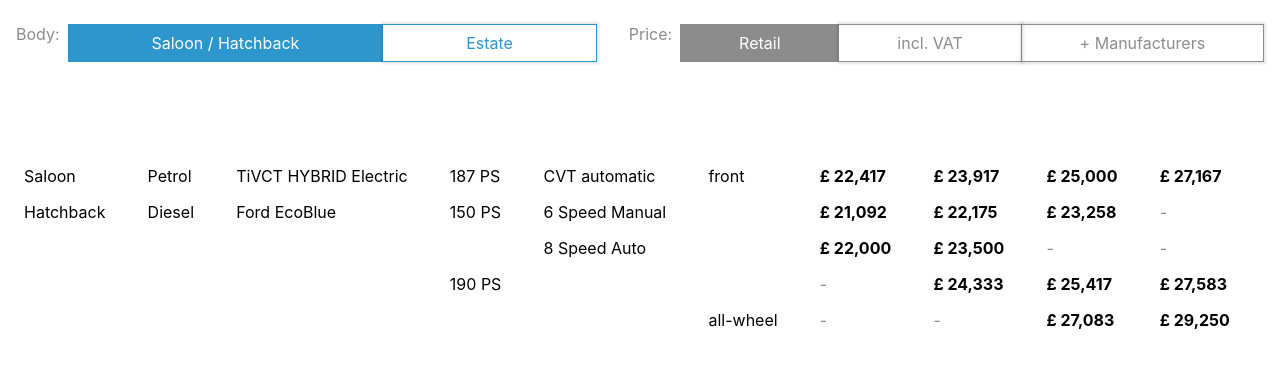
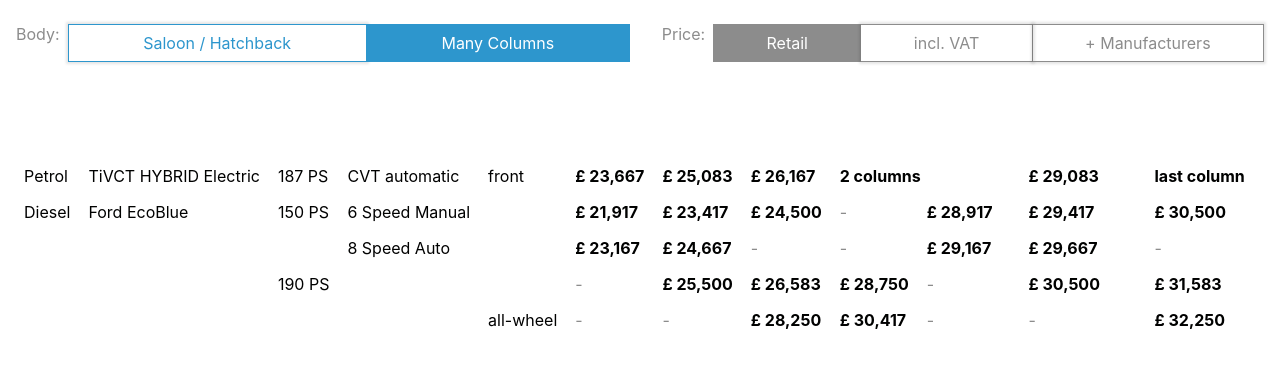
Before and after one commit to v-khakimov/table-adaptive-article, a Vue app: page / in a window 1280 px wide. Shown: the top 368 px of the page. Built offline with nearby package versions, Linux system fonts and the light colour scheme.

Commit message:
Many Columns

```diff
--- a/src/components/CommonTableAdaptive/computed-cols-number.js
+++ b/src/components/CommonTableAdaptive/computed-cols-number.js
@@ -1,14 +1,19 @@
-import { computed, ref } from 'vue';
+import { computed } from 'vue';
+import {
+  getPropsCellsFirstRowLength,
+  getPropsTitlesFirstRowLength,
+} from './computed-first-row-length';
+import { getRowsSplitter } from './computed-rows-splitter';
+import { isTableWide } from './computed-table-wide';
 
-const refColsNumber = ref(0);
-const getColsNumber = computed(() => refColsNumber.value);
+const getColsNumber = computed(() => {
+  let colsNumber = getPropsCellsFirstRowLength.value;
+  if (isTableWide.value) {
+    colsNumber += getPropsTitlesFirstRowLength.value;
+  } else if (getRowsSplitter.value > 1) {
+    colsNumber = Math.ceil(colsNumber / getRowsSplitter.value);
+  }
+  return colsNumber;
+});
 
-const countCollsNum = (row) =>
-  row.reduce((sum, { cols }) => sum + (cols || 1), 0);
-
-const setColsNumber = ([titlesFirstRow, cellsFirstRow, isTableWide]) => {
-  refColsNumber.value = countCollsNum(cellsFirstRow);
-  if (isTableWide) refColsNumber.value += countCollsNum(titlesFirstRow);
-};
-
-export { getColsNumber, setColsNumber };
+export { getColsNumber };
--- /dev/null
+++ b/src/components/CommonTableAdaptive/computed-first-row-length.js
@@ -0,0 +1,27 @@
+import { computed, ref } from 'vue';
+
+const countCollsNum = (row) =>
+  row.reduce((sum, { cols }) => sum + (cols || 1), 0);
+
+const refPropsTitlesFirstRowLength = ref(0);
+const getPropsTitlesFirstRowLength = computed(
+  () => refPropsTitlesFirstRowLength.value
+);
+const setPropsTitlesFirstRowLength = (row0) => {
+  refPropsTitlesFirstRowLength.value = countCollsNum(row0);
+};
+
+const refPropsCellsFirstRowLength = ref(0);
+const getPropsCellsFirstRowLength = computed(
+  () => refPropsCellsFirstRowLength.value
+);
+const setPropsCellsFirstRowLength = (row0) => {
+  refPropsCellsFirstRowLength.value = countCollsNum(row0);
+};
+
+export {
+  getPropsTitlesFirstRowLength,
+  setPropsTitlesFirstRowLength,
+  getPropsCellsFirstRowLength,
+  setPropsCellsFirstRowLength,
+};
--- /dev/null
+++ b/src/components/CommonTableAdaptive/computed-rows-splitter.js
@@ -0,0 +1,11 @@
+import { computed, ref } from 'vue';
+
+const refRowsSplitter = ref(1);
+
+const getRowsSplitter = computed(() => refRowsSplitter.value);
+
+const setRowsSplitter = (num) => {
+  refRowsSplitter.value = num;
+};
+
+export { getRowsSplitter, setRowsSplitter };
--- a/src/components/CommonTableAdaptive/seek-head-cols.js
+++ b/src/components/CommonTableAdaptive/seek-head-cols.js
@@ -1,7 +1,18 @@
 import { addRowsToHead } from './add-head-rows';
+import { getColsNumber } from './computed-cols-number';
+import { getRowsSplitter } from './computed-rows-splitter';
 import { isTableWide } from './computed-table-wide';
+import { splitRows } from './split-rows';
 import { transformCellsToObject } from './transform-cells-to-object';
 import { transformRowsToCells } from './transform-rows-to-cells';
+
+const transformRowsThroughOne = (rows) => {
+  const rowsNew = [];
+  for (let i = 0; i < rows.length / 2; i += 1) {
+    rowsNew.push(rows[i], rows[rows.length / 2 + i]);
+  }
+  return rowsNew;
+};
 
 const seekHeadCols = (propsHeadCols, propsHeadTitles) => {
   let rows;
@@ -13,6 +24,15 @@ const seekHeadCols = (propsHeadCols, propsHeadTitles) => {
     propsHeadTitles.length > propsHeadCols.length
   ) {
     rows = addRowsToHead(rows, propsHeadTitles.length - propsHeadCols.length);
+  } else if (rows && !isTableWide.value && getRowsSplitter.value > 1) {
+    let firstRowAllCols;
+    if (rows.length > 1 && rows[0].length === 1) {
+      firstRowAllCols = rows.shift();
+      firstRowAllCols[0].cols = getColsNumber.value;
+    }
+    rows = splitRows(rows);
+    if (rows.length > 1) rows = transformRowsThroughOne(rows);
+    if (firstRowAllCols) rows.unshift(firstRowAllCols);
   }
   let cells = [];
   if (rows) {
--- a/src/components/CommonTableAdaptive/seek-table-cells.js
+++ b/src/components/CommonTableAdaptive/seek-table-cells.js
@@ -1,6 +1,8 @@
 import { checkColFirst } from './check-col-first';
 import { getColsNumber } from './computed-cols-number';
+import { getRowsSplitter } from './computed-rows-splitter';
 import { isTableWide } from './computed-table-wide';
+import { splitRows } from './split-rows';
 import { transformCellsToObject } from './transform-cells-to-object';
 
 const checkRowLast = ({ rows }, iRow, rowsLength) =>
@@ -71,10 +73,15 @@ const seekTableCells = (propsTitlesExt, propsCellsExt) => {
   if (!isTableWide.value) {
     propsTitles = transformCellsWithoutRows(propsTitles);
     propsCells = transformCellsWithoutRows(propsCells);
+    if (getRowsSplitter.value > 1) {
+      propsCells = splitRows(propsCells);
+    }
   }
   const cells = [];
   propsCells.forEach((row, iRow) => {
-    cells.push(...addTitleCells(propsTitles, iRow));
+    if (iRow % getRowsSplitter.value === 0) {
+      cells.push(...addTitleCells(propsTitles, iRow / getRowsSplitter.value));
+    }
     cells.push(...addOtherCells(row, iRow, propsCells.length));
   });
   return cells;
--- /dev/null
+++ b/src/components/CommonTableAdaptive/split-rows.js
@@ -0,0 +1,48 @@
+import { getColsNumber } from './computed-cols-number';
+
+const splitRows = (rowsOld) => {
+  const rowsNew = [];
+  let countCol;
+  rowsOld.forEach((row) => {
+    countCol = 0;
+    row.forEach((cellExt, iCol) => {
+      if (countCol === 0) {
+        rowsNew.push([]);
+      }
+      const cell = { ...cellExt };
+      let { cols } = cell;
+
+      while (cols && cols + countCol > getColsNumber.value) {
+        const colsDouble = getColsNumber.value - countCol;
+        const cellDouble = { ...cell };
+        if (cellDouble.cols === 1) delete cellDouble.cols;
+        else cellDouble.cols = colsDouble;
+        rowsNew[rowsNew.length - 1].push(cellDouble);
+        rowsNew.push([]);
+        cols -= colsDouble;
+        if (cols === 1) {
+          cols = undefined;
+          delete cell.cols;
+        } else {
+          cell.cols = cols;
+        }
+        countCol = 0;
+      }
+
+      if (iCol === row.length - 1) {
+        let colsRest = getColsNumber.value - countCol - (cols ? cols : 1);
+        if (colsRest) {
+          if (cols) cell.cols += colsRest;
+          else cell.cols = colsRest + 1;
+        }
+      }
+
+      rowsNew[rowsNew.length - 1].push(cell);
+      countCol += cols ? cols : 1;
+      if (countCol === getColsNumber.value) countCol = 0;
+    });
+  });
+  return rowsNew;
+};
+
+export { splitRows };
--- a/src/store-constant/table-data.js
+++ b/src/store-constant/table-data.js
@@ -1,12 +1,66 @@
-const headCols = [
-  [{ text: 'Version', cols: 4 }],
-  ['Zetec', 'Titanium', 'ST-Line', 'Vignale'],
-];
+const headCols = {
+  'Saloon / Hatchback': [
+    [{ text: 'Version', cols: 4 }],
+    ['Zetec', 'Titanium', 'ST-Line', 'Vignale'],
+  ],
+  'Many Columns': [
+    [
+      [{ text: 'Version', cols: 7 }],
+      [
+        'Zetec',
+        'Titanium',
+        'ST-Line',
+        'Vignale',
+        'Zetec New',
+        'Titanium New',
+        'ST-Line New',
+      ],
+    ],
+    [
+      [
+        { text: 'Version Old', cols: 4 },
+        { text: 'Version New', cols: 3 },
+      ],
+      [
+        'Zetec',
+        'Titanium',
+        'ST-Line',
+        'Vignale',
+        'Zetec',
+        'Titanium',
+        'ST-Line',
+      ],
+    ],
+    [
+      [
+        { text: ' Old', cols: 4 },
+        { text: 'Now', cols: 3 },
+        { text: 'New', cols: 4 },
+        { text: 'Future', cols: 2 },
+      ],
+      [
+        'Zetec',
+        'Titanium',
+        'ST-Line',
+        'Vignale',
+        'Zetec',
+        'Titanium',
+        'ST-Line',
+        'Zetec',
+        'Titanium',
+        'ST-Line',
+        'Vignale',
+        'Zetec',
+        'Titanium',
+      ],
+    ],
+  ],
+};
 
 const headTitlesAll = ['Fuel', 'Engine', 'Power', 'Transmission', 'Drive'];
 const headTitles = {
   'Saloon / Hatchback': [['Body', ...headTitlesAll]],
-  Estate: [headTitlesAll],
+  'Many Columns': [headTitlesAll],
 };
 
 const priceTypeNames = {
@@ -44,10 +98,10 @@ const titlesSaloonHatchback = [
 ];
 const titles = {
   'Saloon / Hatchback': titlesSaloonHatchback,
-  Estate: titlesSaloonHatchback.map((row, i) => {
-    const rowEstate = [...row];
-    if (i < 2) rowEstate.shift();
-    return rowEstate;
+  'Many Columns': titlesSaloonHatchback.map((row, i) => {
+    const rowManyColumns = [...row];
+    if (i < 2) rowManyColumns.shift();
+    return rowManyColumns;
   }),
 };
 
@@ -76,27 +130,114 @@ const cells = {
       ['-', '-', '33,165', '35,765'],
     ],
   },
-  Estate: {
+  'Many Columns': {
     retail: [
-      ['23,667', '25,083', '26,167', '28,333'],
-      ['21,917', '23,417', '24,500', '-'],
-      ['23,167', '24,667', '-', '-'],
-      ['-', '25,500', '26,583', '28,750'],
-      ['-', '-', '28,250', '30,417'],
+      [
+        '23,667',
+        '25,083',
+        '26,167',
+        { text: '2 columns', cols: 2 },
+        '29,083',
+        { text: 'last column' },
+      ],
+      ['21,917', '23,417', '24,500', '-', '28,917', '29,417', '30,500'],
+      ['23,167', '24,667', '-', '-', '29,167', '29,667', '-'],
+      ['-', '25,500', '26,583', '28,750', '-', '30,500', '31,583'],
+      ['-', '-', '28,250', '30,417', '-', '-', '32,250'],
     ],
     withVAT: [
-      ['28,400', '30,100', '31,400', '34,000'],
-      ['26,300', '28,100', '29,400', '-'],
-      ['27,800', '29,600', '-', '-'],
-      ['-', '30,600', '31,900', '34,500'],
-      ['-', '-', '33,900', '36,500'],
+      [
+        '28,400',
+        '30,100',
+        { text: '3&nbsp;to&nbsp;[2,1]', cols: 3 },
+        '34,100',
+        { text: 'last column' },
+      ],
+      [
+        '26,300',
+        '28,100',
+        '29,400',
+        { text: '3&nbsp;to&nbsp;[1,2]', cols: 3 },
+        '31,400',
+      ],
+      ['27,800', '29,600', '-', '-', '30,800', '31,600', '-'],
+      ['-', '30,600', '31,900', '34,500', '-', '32,600', '32,900'],
+      ['-', '-', '33,900', '36,500', '-', '-', '34,900'],
     ],
     manufacturers: [
-      ['28,670', '30,410', '31,710', '34,310'],
-      ['26,610', '28,410', '29,710', '-'],
-      ['28,110', '30,265', '-', '-'],
-      ['-', '31,265', '32,565', '35,165'],
-      ['-', '-', '34,565', '37,165'],
+      [
+        '28,400',
+        '30,100',
+        '31,400',
+        { text: '£&nbsp;34,000', cols: 2 },
+        '34,100',
+        '34,400',
+        '28,400',
+        '30,100',
+        '31,400',
+        { text: '£&nbsp;34,000', cols: 2 },
+        '34,100',
+      ],
+      [
+        '26,300',
+        '28,100',
+        '29,400',
+        '-',
+        '30,300',
+        '31,100',
+        '31,400',
+        '26,300',
+        '28,100',
+        '29,400',
+        '-',
+        '30,300',
+        '31,100',
+      ],
+      [
+        '27,800',
+        '29,600',
+        '-',
+        '-',
+        '30,800',
+        '31,600',
+        '-',
+        '27,800',
+        '29,600',
+        '-',
+        '-',
+        '30,800',
+        '31,600',
+      ],
+      [
+        '-',
+        '30,600',
+        '31,900',
+        '34,500',
+        '-',
+        '32,600',
+        '32,900',
+        '-',
+        '30,600',
+        '31,900',
+        '34,500',
+        '-',
+        '32,600',
+      ],
+      [
+        '-',
+        '-',
+        '33,900',
+        '36,500',
+        '-',
+        '-',
+        '34,900',
+        '-',
+        '-',
+        '33,900',
+        '36,500',
+        '-',
+        '-',
+      ],
     ],
   },
 };
--- a/src/store-variables/body-type.js
+++ b/src/store-variables/body-type.js
@@ -4,7 +4,7 @@ import { headTitles } from '../store-constant/table-data';
 
 const buttons = Object.keys(headTitles);
 
-const refBodyTypeIndex = ref(0);
+const refBodyTypeIndex = ref(1);
 
 const getBodyTypeIndex = computed(() => refBodyTypeIndex.value);
 
--- a/src/store-variables/table-props.js
+++ b/src/store-variables/table-props.js
@@ -20,11 +20,19 @@ const cellswithCl = Object.fromEntries(
       Object.entries(obj).map(([priceType, rows]) => [
         priceType,
         rows.map((row) =>
-          row.map((price) =>
-            price === '-'
-              ? { text: '-', clAdd: [colors.grey] }
-              : { text: `£&nbsp;${price}`, clAdd: [text.bold] }
-          )
+          row.map((priceExt) => {
+            let price;
+            if (typeof priceExt === 'object') {
+              price = priceExt;
+            } else {
+              price =
+                priceExt === '-'
+                  ? { text: '-', clAdd: [colors.grey] }
+                  : { text: `£&nbsp;${priceExt}` };
+            }
+            if (!('clAdd' in price)) price.clAdd = [text.bold];
+            return price;
+          })
         ),
       ])
     ),
@@ -65,9 +73,13 @@ const getClasses = computed(() => {
   return classes;
 });
 
+const headColsValues = Object.values(headCols);
+
 const getTableProps = computed(() => ({
   headTitles: Object.values(headTitles)[getBodyTypeIndex.value],
-  headCols,
+  headCols: getBodyTypeIndex.value
+    ? headColsValues[getBodyTypeIndex.value][getPriceTypeIndex.value]
+    : headColsValues[getBodyTypeIndex.value],
   titles: Object.values(titles)[getBodyTypeIndex.value],
   cells: Object.values(Object.values(cellswithCl)[getBodyTypeIndex.value])[
     getPriceTypeIndex.value
```
Also changed, not shown: src/components/CommonTableAdaptive/TableTemplate.vue (+23 -13 lines), src/components/CommonTableAdaptive/watch-table-width.js (+58 -3 lines), 1 other file (tests, documents, lock files or other folders).
